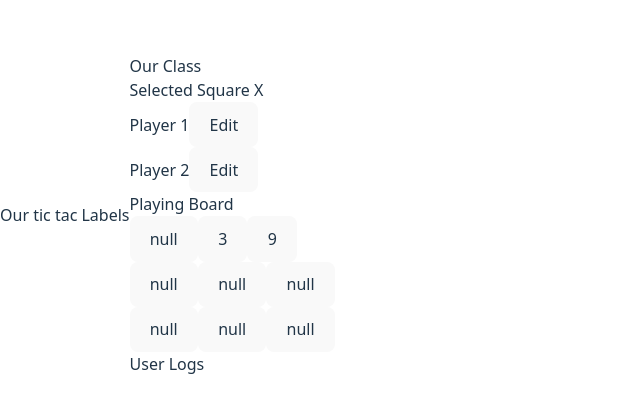
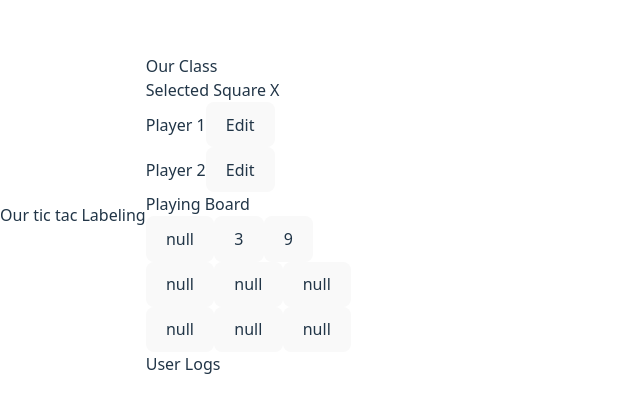
Before and after one commit to divyam150296/tic-tac, a React (Vite) app: page / in a window 1280 px wide. Shown: the part 185-598 px from the top of the page, without its empty margins (0-640 px from the left). Built offline with nearby package versions, Linux system fonts and the light colour scheme.

Commit message:
Updation in data

```diff
--- a/index.html
+++ b/index.html
@@ -7,8 +7,8 @@
     <title>Tic Tac Toeing</title>
   </head>
   <body>
-    <div>Our tic tac Labels</div>
+    <div>Our tic tac Labeling</div>
     <div id="root"></div>
-    <script type="module" src="./src/index.jsx"></script>
+    <script type="module" src="src/index.jsx"></script>
   </body>
 </html>
--- a/vite.config.js
+++ b/vite.config.js
@@ -3,6 +3,6 @@ import react from '@vitejs/plugin-react'
 
 // https://vite.dev/config/
 export default defineConfig({
+  plugins: [react()],
   base: '/tic-tac/',
-  plugins: [react()],
 })
```
Also changed, not shown: 2 other files (tests, documents, lock files or other folders).
